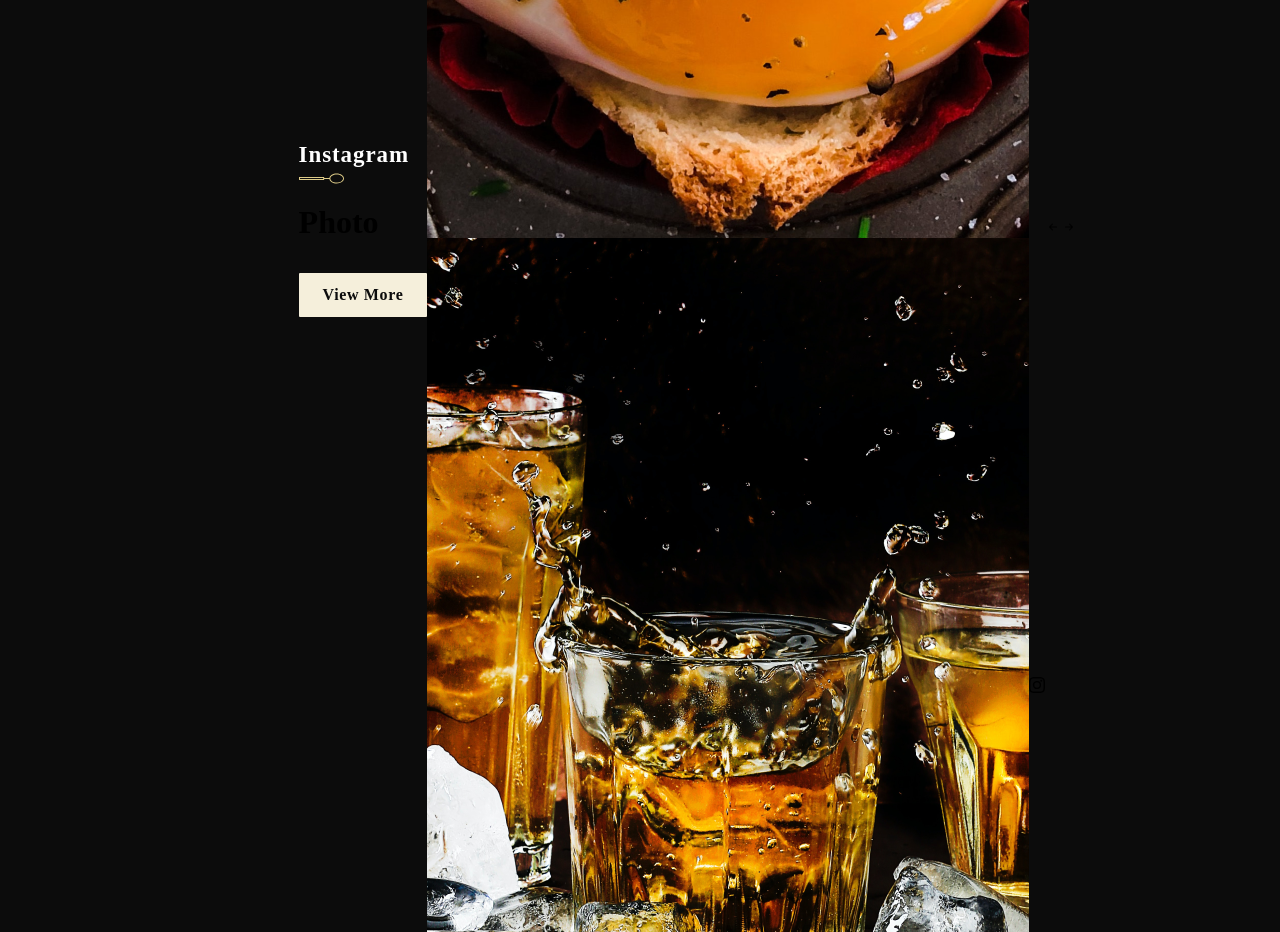
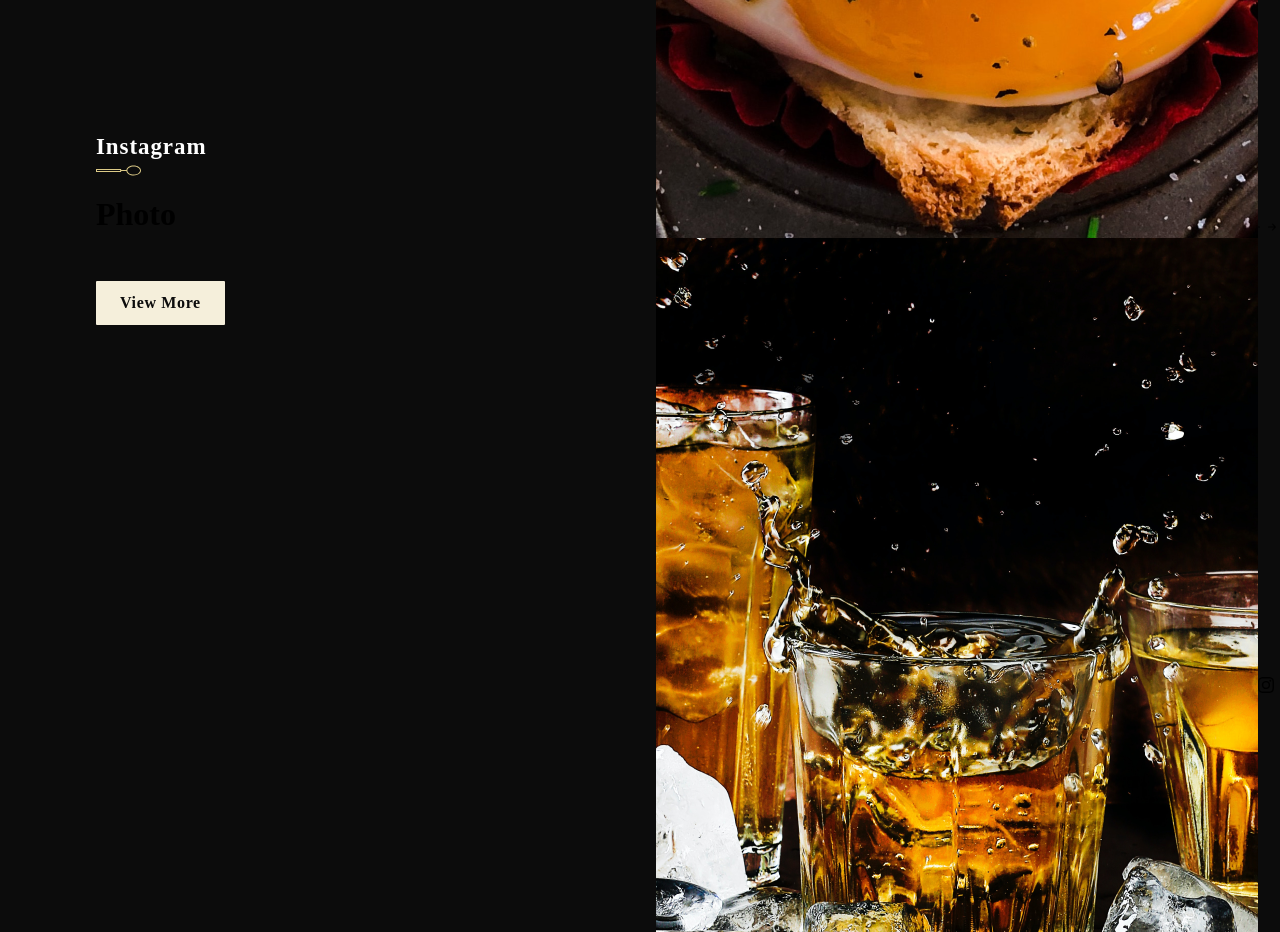
Before and after one commit to misikir21/NewTest-Restaurant, a React (Create React App) app: page / in a window 1280 px wide. Shown: the part 7100-8032 px from the top of the page. Built offline with nearby package versions, Linux system fonts and the light colour scheme; a web font is replaced by a local one.

Commit message:
add css features for the gallery

```diff
--- a/src/container/Gallery/Gallery.css
+++ b/src/container/Gallery/Gallery.css
@@ -5,3 +5,23 @@
     padding: 4rem 0 4rem 6rem;
 
 }
+.app__gallery-content {
+    flex:1;
+    display: flex;
+    justify-content: center;
+    align-items: flex-start;
+    flex-direction: column;
+    min-width: 500px;
+    padding-right: 2rem;
+}
+
+.app__gallery-content button{
+    margin-top: 1rem;
+}
+
+.app__gallery-images {
+    flex: 1;
+    display: flex;
+    max-width: 50%;
+    position: relative;
+}
--- a/src/container/Gallery/Gallery.jsx
+++ b/src/container/Gallery/Gallery.jsx
@@ -25,7 +25,7 @@ return (
      <button className='custom__button' type='button'>View More</button> </div>
      <div className='app__gallery-images'>
       <div className='app__gallery_images_contianer' ref={scrollref}>
-        //loping throug gallery object
+        (/*loping throug gallery object*/)
         { Galleryimges.map((images,index)=>(
          <div className='app__galler-images_card flex__center' key={`Galleryimges-${index + 1}`}>
          <img src={images} alt="gallery" />
```
